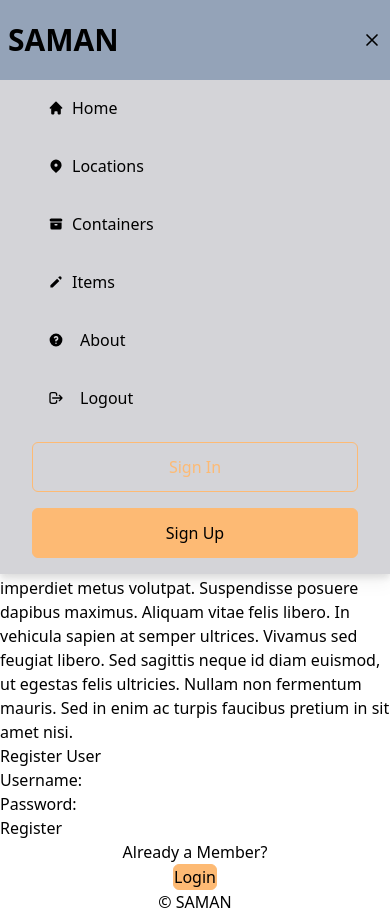
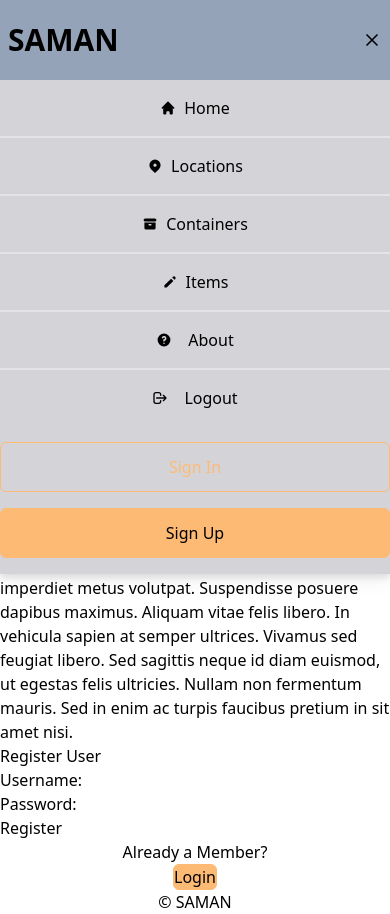
Before and after one commit to mathaimoua/SAMAN2, a React (Create React App) app: page /#/home in a window 390 px wide. Both pictures are taken after a click on the element 372 px from the left and 40 px from the top of the page. Built offline with nearby package versions, Linux system fonts and the light colour scheme; no server answers.

Commit message:
Mobile nav menu active transition effects added.

```diff
--- a/src/components/Nav/Nav.jsx
+++ b/src/components/Nav/Nav.jsx
@@ -29,39 +29,42 @@ function Nav() {
       {user.id && (
         <div
           className={
-            "h-full w-[18%] pl-0 pr-0 pt-8 text-black pt-[80px] absolute  bg-zinc-300 hidden md:block max-w-relative min-w-[150px]"
+            "h-full w-[18%] pl-0 pr-0 pt-8 text-black pt-[80px] absolute bg-zinc-300 hidden md:block max-w-relative min-w-[150px]"
           }
         >
           <ul>
-            <li className="ml-[0] pl-[8%] mb-4 flex hover:bg-zinc-500">
+            <li className="ml-[0] pl-[8%] mb-4 flex transition ease-in-out duration-200 hover:bg-zinc-500">
+              <HomeIcon className="w-4 mr-2" />
+              Home
+            </li>
+            <li className="ml-[0] pl-[8%] mb-4 flex transition ease-in-out duration-200 hover:bg-zinc-500">
               <LocationMarkerIcon className="w-4 mr-2" />
               Locations
             </li>
-            <li className="ml-[0] pl-[8%] mb-4 flex hover:bg-zinc-500">
+            <li className="ml-[0] pl-[8%] mb-4 flex transition ease-in-out duration-200 hover:bg-zinc-500">
               <ArchiveIcon className="w-4 mr-2" />
               Containers
             </li>
-            <li className="ml-[0] pl-[8%] mb-4 flex hover:bg-zinc-500">
+            <li className="ml-[0] pl-[8%] mb-4 flex transition ease-in-out duration-200 hover:bg-zinc-500">
               <PencilIcon className="w-4 mr-2" />
               Items
             </li>
-            <li className="ml-[0] pl-[8%] mb-4 flex hover:bg-zinc-500">
+            <li className="ml-[0] pl-[8%] mb-4 flex transition ease-in-out duration-200 hover:bg-zinc-500">
               <QuestionMarkCircleIcon className="w-4 mr-4" />
               About
             </li>
-            <a href="#" class="no-underline hover:no-underline">
+          </ul>
+          {/* Logout at bottom of Side Menu */}
+          <ul className='absolute bottom-0 w-full'>
+          <a href="#" class="no-underline hover:no-underline ">
               <li
-                className="ml-[0] pl-[8%] mb-4 flex hover:bg-zinc-500"
+                className="ml-[0] pl-[8%] mb-4 flex transition ease-in-out duration-200 hover:bg-zinc-500"
                 onClick={() => dispatch({ type: "LOGOUT" })}
               >
                 <LogoutIcon className="w-4 mr-4" />
                 Logout
               </li>
             </a>
-            <li className="ml-[0] pl-[8%] mb-4 flex hover:bg-zinc-500">
-              <HomeIcon className="w-4 mr-2" />
-              Home
-            </li>
           </ul>
         </div>
       )}
@@ -85,28 +88,28 @@ function Nav() {
           </div>
         </div>
         {/* Mobile NavMenu */}
-        <ul className={!nav ? "hidden" : "absolute bg-zinc-300  w-full px-8"}>
-          <li className="border-b-2 border-zinc-300 w-full flex">
+        <ul className={!nav ? "hidden" : "absolute bg-zinc-300  w-full"}>
+          <li className="border-b-2 border-zinc-200 w-full flex justify-center transition ease-in-out duration-200 active:bg-zinc-500">
             <HomeIcon className="w-4 mr-2" />
             Home
           </li>
-          <li className="border-b-2 border-zinc-300 w-full flex">
+          <li className="border-b-2 border-zinc-200 w-full flex justify-center transition ease-in-out duration-200 active:bg-zinc-500">
             <LocationMarkerIcon className="w-4 mr-2" />
             Locations
           </li>
-          <li className="border-b-2 border-zinc-300 w-full flex">
+          <li className="border-b-2 border-zinc-200 w-full flex justify-center transition ease-in-out duration-200 active:bg-zinc-500">
             <ArchiveIcon className="w-4 mr-2" />
             Containers
           </li>
-          <li className="border-b-2 border-zinc-300 w-full flex">
+          <li className="border-b-2 border-zinc-200 w-full flex justify-center transition ease-in-out duration-200 active:bg-zinc-500">
             <PencilIcon className="w-4 mr-2" />
             Items
           </li>
-          <li className="border-b-2 border-zinc-300 w-full flex">
+          <li className="border-b-2 border-zinc-200 w-full flex justify-center transition ease-in-out duration-200 active:bg-zinc-500">
             <QuestionMarkCircleIcon className="w-4 mr-4" />
             About
           </li>
-          <li className="w-full flex">
+          <li className="w-full flex justify-center transition ease-in-out duration-200 active:bg-zinc-500">
             <LogoutIcon className="w-4 mr-4" />
             Logout
           </li>
```
